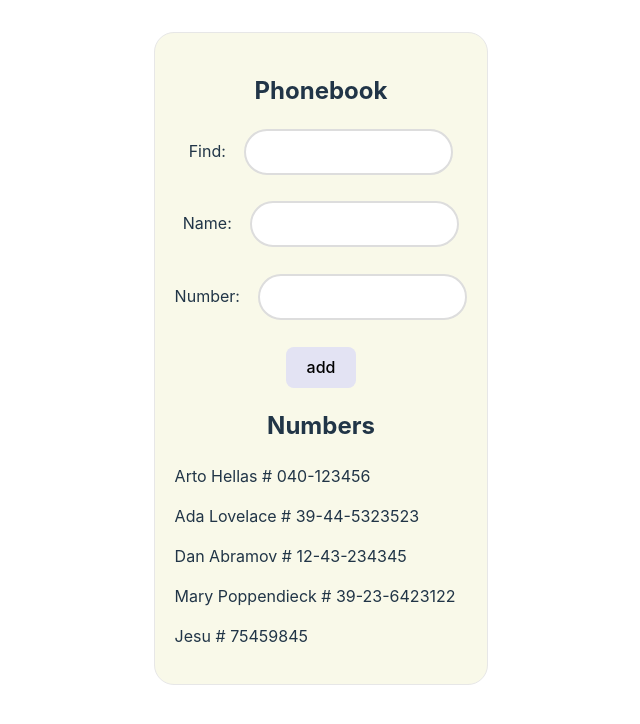
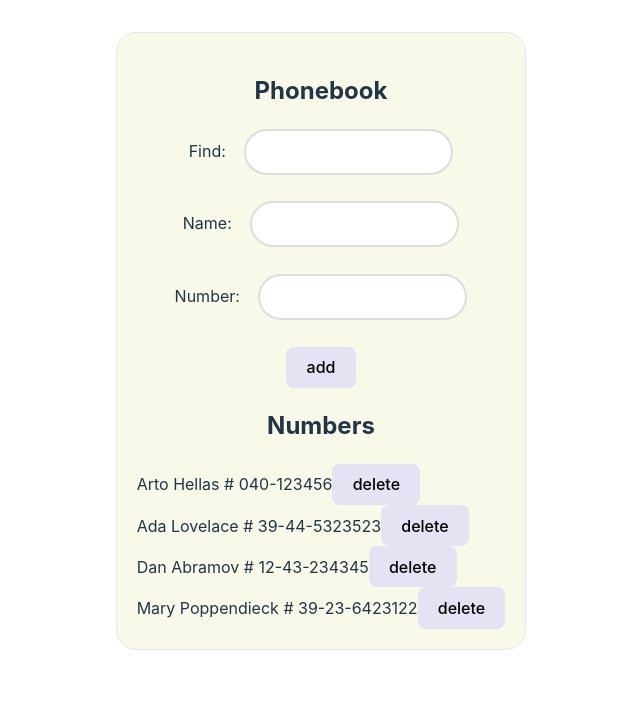
Before and after one commit to daserrano/fsopen, a React (Vite) app in the folder part2/phoneBook/: page / in a window 1280 px wide. Shown: the top 724 px of the page, without its empty margins (319-959 px from the left). Built offline with nearby package versions, Linux system fonts and the light colour scheme; data requests are answered from the project's data file.

Commit message:
[FEAT] Añadido ejercicio 2.17

```diff
--- a/part2/phoneBook/db.json
+++ b/part2/phoneBook/db.json
@@ -19,12 +19,6 @@
       "name": "Mary Poppendieck",
       "number": "39-23-6423122",
       "id": 4
-    },
-    {
-      "name": "Jesu",
-      "number": "75459845",
-      "key": 5,
-      "id": 5
     }
   ]
 }
--- a/part2/phoneBook/src/App.jsx
+++ b/part2/phoneBook/src/App.jsx
@@ -24,11 +24,21 @@ function App() {
     const addPerson = {
       name: newName,
       number: newNumber,
-      key: persons.length + 1
+      id: persons.length + 1
     }
     personsService.create(addPerson).then(newPerson => setPersons(persons.concat(newPerson)))
     clearInputs()
   }
+
+  const deletePerson = (id) => {
+    const person = persons.find(person => person.id === id)
+    const confirm = window.confirm(`Delete ${person.name} ?`)
+    if(confirm) {
+      personsService.deletePerson(id).then(() => setPersons(persons.filter(person => person.id !== id)))
+
+    }
+  }
+
   const clearInputs = () => {
     setNewName("")
     setNewNumber("")
@@ -52,7 +62,11 @@ function App() {
       />
 
       <h2>Numbers</h2>
-      <Persons persons={persons} filterValue={filterValue} />
+      <Persons
+        deletePerson={deletePerson}
+        filterValue={filterValue}
+        persons={persons}
+      />
     </div>
   )
 }
--- /dev/null
+++ b/part2/phoneBook/src/components/Person.jsx
@@ -0,0 +1,16 @@
+import React from 'react'
+
+const Person = ({person, deletePerson}) => {
+    const {key, name, number, id} = person;
+
+    return (
+        <div>
+            <span>
+                <span>{name} # {number}</span>
+            <button onClick={() => deletePerson(id)}>delete</button>
+            </span>
+        </div>
+    )
+}
+
+export default Person
--- a/part2/phoneBook/src/components/Persons.jsx
+++ b/part2/phoneBook/src/components/Persons.jsx
@@ -1,14 +1,13 @@
+import Person from "./Person"
 
-const Persons = ({persons, filterValue }) => {
+const Persons = ({ persons, filterValue, deletePerson }) => {
     return (
-        <main style={{textAlign: "left"}}>
+        <div style={{ textAlign: "left" }}>
             {persons.filter(person => person.name.toLowerCase().includes(filterValue.toLowerCase())
             ).map(person => (
-                <p key={person.key}>
-                    <span>{person.name} # {person.number}</span>
-                </p>
+                <Person key={person.id} person={person} deletePerson={deletePerson} />
             ))}
-        </main>
+        </div>
     )
 }
 
--- a/part2/phoneBook/src/services/persons.js
+++ b/part2/phoneBook/src/services/persons.js
@@ -12,4 +12,9 @@ const create = (newPerson) => {
     return request.then(response => response.data)
 }
 
-export default { getAll, create }
+const deletePerson = (id) => {
+    const request = axios.delete(`${baseUrl}/${id}`)
+    return request.then(response => response.data)
+}
+
+export default { getAll, create, deletePerson }
```
